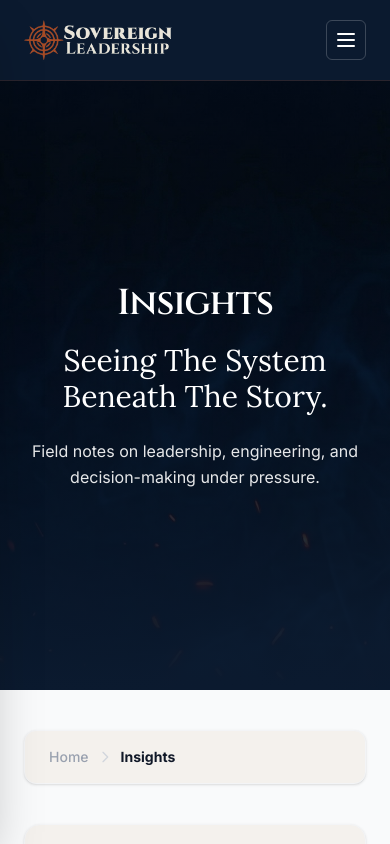
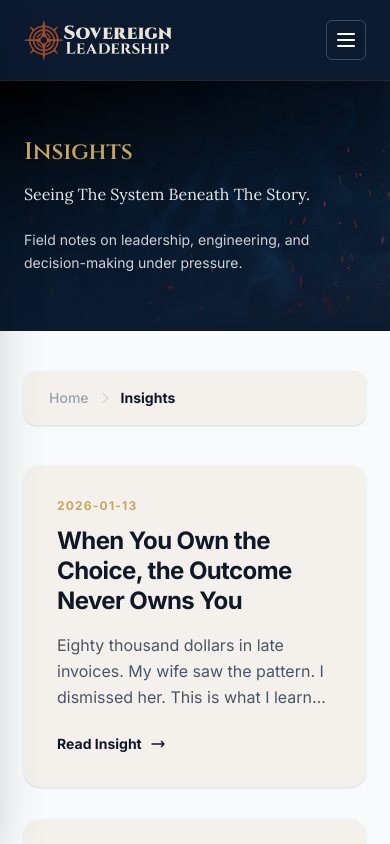
Before and after one commit to zaronology/com.sovlead, a Next.js app: page /insights in a window 390 px wide. Shown: the top 844 px of the page. Built offline with nearby package versions, Linux system fonts and the light colour scheme.

Commit message:
responsive done

```diff
--- a/src/assets/css/globals.css
+++ b/src/assets/css/globals.css
@@ -42,7 +42,6 @@
       @apply text-rust underline;
     }
   }
-
   & blockquote {
     @apply bg-gray-50 py-1 px-6 rounded-r-lg italic;
   }
@@ -96,4 +95,12 @@ body {
   .quotebox-headline {
     @apply font-authority text-blue font-bold text-xl md:text-2xl lg:text-3xl mb-2;
   }
+  .prose-sovereign
+    :where(h2):first-of-type:not(:where([class~="not-prose"] *)) {
+    margin-top: 20px !important;
+  }
+  .prose-sovereign
+    :where(hr):not(:where([class~="not-prose"], [class~="not-prose"] *)) {
+    border-color: var(--color-rust) !important;
+  }
 }
--- a/src/components/insights/InsightsArticle.tsx
+++ b/src/components/insights/InsightsArticle.tsx
@@ -7,10 +7,7 @@ interface InsightsArticleProps {
 export default function InsightsArticle({ source }: InsightsArticleProps) {
   return (
     <article className="w-full bg-white rounded-2xl shadow-sm border border-gray-100 overflow-hidden">
-      {/* 'prose-sovereign' is the custom utility we defined in the CSS file.
-         It handles all the MDX nesting automatically.
-      */}
-      <div className="px-6 py-10 md:px-12 md:py-16 prose-sovereign lg:text-lg">
+      <div className="p-6 md:p-12 prose-sovereign lg:text-lg">
         <MDXRemote source={source} />
       </div>
     </article>
--- a/src/components/insights/InsightsHero.jsx
+++ b/src/components/insights/InsightsHero.jsx
@@ -3,34 +3,35 @@ import heroImg from "@/assets/images/dumpster-fire.jpg";
 
 export default function InsightsHero() {
   return (
-    // 1. OUTER WRAPPER: Full width for background image and overlay
-    <section className="relative isolate w-full overflow-hidden">
+    <section className="relative w-full py-14 min-h-none xs:min-h-[45vh] 2xl:min-h-[52vh] flex items-center overflow-hidden ">
+      <div className="absolute inset-0 z-0">
         <Image
           src={heroImg}
           alt="Dumpster fire"
           fill
           priority
-        className="object-cover object-bottom"
+          className="object-cover object-right lg:object-bottom"
         />
+        <div className="absolute inset-0 bg-gradient-to-br from-black via-black/20 via-60% to-transparent" />
+        <div className="absolute inset-0 bg-gradient-to-b from-transparent via-90% to-blue/100" />
+      </div>
 
-      {/* Overlay */}
-      <div className="absolute inset-0 bg-gradient-to-b from-black/50 to-blue/100" />
-
-      {/* 2. INNER WRAPPER: The "Container" that locks the content */}
-      <div className="relative z-10 w-full max-w-7xl mx-auto px-6 py-50 flex flex-col items-center">
-        <h1 className="w-full text-center font-authority text-4xl font-bold leading-tight tracking-tight capitalize text-pure md:text-5xl lg:text-6xl">
-          Insights
+      <div className="relative z-10 mx-auto container px-6 w-full">
+        <div className="flex flex-col items-start text-left w-full max-w-4xl">
+          <h1 className="hero-headline">
+            <span className="block text-gold">Insights</span>
           </h1>
 
-        <h2 className="mt-4 w-full text-center font-serif text-3xl capitalize text-pure md:text-5xl">
+          <h2 className="hero-sub_headline">
             Seeing the system beneath the story.
           </h2>
 
-        <p className="mt-6 max-w-3xl text-center leading-relaxed text-pure/90 md:text-lg">
+          <p className="hero-pg">
             Field notes on leadership, engineering, and decision-making under
             pressure.
           </p>
         </div>
+      </div>
     </section>
   );
 }
--- a/src/components/insights/InsightsPage.tsx
+++ b/src/components/insights/InsightsPage.tsx
@@ -8,9 +8,6 @@ interface InsightsPageProps {
 }
 
 export default async function InsightsPage({ slug }: InsightsPageProps) {
-  // LOGGING: Useful for debugging build-time issues
-  console.log(`Processing Post Content: ${slug}`);
-
   const post = getPostBySlug(slug, [
     "title",
     "date",
@@ -28,15 +25,12 @@ export default async function InsightsPage({ slug }: InsightsPageProps) {
   return (
     <section className="w-full bg-gray-50/50 pb-20">
       <div className="container mx-auto px-6">
-        {/* Breadcrumbs Row */}
         <div className="pt-6 mb-6">
           <InsightsBreadcrumbs page={true} title={post.title} />
         </div>
 
-        {/* Article Content Row */}
         <div className="flex justify-center">
-          <div className="w-full max-w-4xl">
-            {/* The actual MDX/Markdown content parser */}
+          <div className="w-full">
             <InsightsArticle source={post.content} />
           </div>
         </div>
--- a/src/components/insights/InsightsPageHero.jsx
+++ b/src/components/insights/InsightsPageHero.jsx
@@ -4,28 +4,24 @@ import heroImg from "@/assets/images/dumpster-fire.jpg";
 export default function InsightsPageHero({ title, exerpt, citation }) {
   return (
     <section className="relative w-full xl:min-h-[45vh] 2xl:min-h-[52vh] flex items-center overflow-hidden py-20">
-      {/* --- BACKGROUND LAYER --- */}
       <div className="absolute inset-0 z-0">
         <Image
           src={heroImg}
           alt="Dumpster fire"
           fill
           priority
-          className="object-cover object-right lg:object-bottom" // Focused right for mobile, bottom for desktop
+          className="object-cover object-right lg:object-bottom"
         />
-        {/* --- IMPROVED GRADIENT LAYER --- */}
         <div className="absolute inset-0 bg-gradient-to-br from-black via-black/60 via-60% to-transparent" />
         <div className="absolute inset-0 bg-gradient-to-b from-transparent via-90% to-blue/100" />
       </div>
 
-      {/* --- CONTENT LAYER --- */}
       <div className="relative z-10 mx-auto container px-6 w-full">
-        {/* Changed 'items-center' to 'items-start' and limited max-width for the L-Frame */}
         <div className="flex flex-col items-start text-left w-full max-w-4xl">
-          <h1 className="font-authority text-4xl/tight lg:text-5xl/tight xl:text-6xl/tight 2xl:text-7xl/tight font-bold capitalize text-pure">
+          <h1 className="font-authority text-4xl/tight lg:text-5xl/tight xl:text-6xl/tight 2xl:text-7xl/tight font-bold capitalize text-gold">
             {title}
           </h1>
-          <p className="mt-6 md:mt-8 max-w-2xl font-sans text-base text-md/relaxed lg:text-lg/relaxed 2xl:text-xl/relaxed lg:max-w-[590px] text-pure/80">
+          <p className="my-4 max-w-2xl font-sans text-base text-md/relaxed lg:text-lg/relaxed 2xl:text-xl/relaxed lg:max-w-[590px] text-pure/80">
             {exerpt}
           </p>
           <p>{citation}</p>
--- a/src/content/insights/when-you-own-the-choice-the-outcome-never-owns-you.mdx
+++ b/src/content/insights/when-you-own-the-choice-the-outcome-never-owns-you.mdx
@@ -2,7 +2,7 @@
 title: "When You Own the Choice, the Outcome Never Owns You"
 date: "2026-01-13"
 author: "Dave Zaron"
-excerpt: "Eighty thousand dollars in late invoices. My wife saw the pattern. I dismissed her. This is what I learned about the difference between making a choice and actually owning it."
+excerpt: "Eighty thousand dollars in late invoices. My wife saw the pattern. I dismissed her. This is what I learned about the difference between making a decision and owning it."
 mdesc: "A hard lesson on ownership. Why making a decision isn’t the same as owning it—and how unowned choices quietly give outcomes control."
 ---
 
```
Lines whose indentation alone changed are shown as unchanged.
